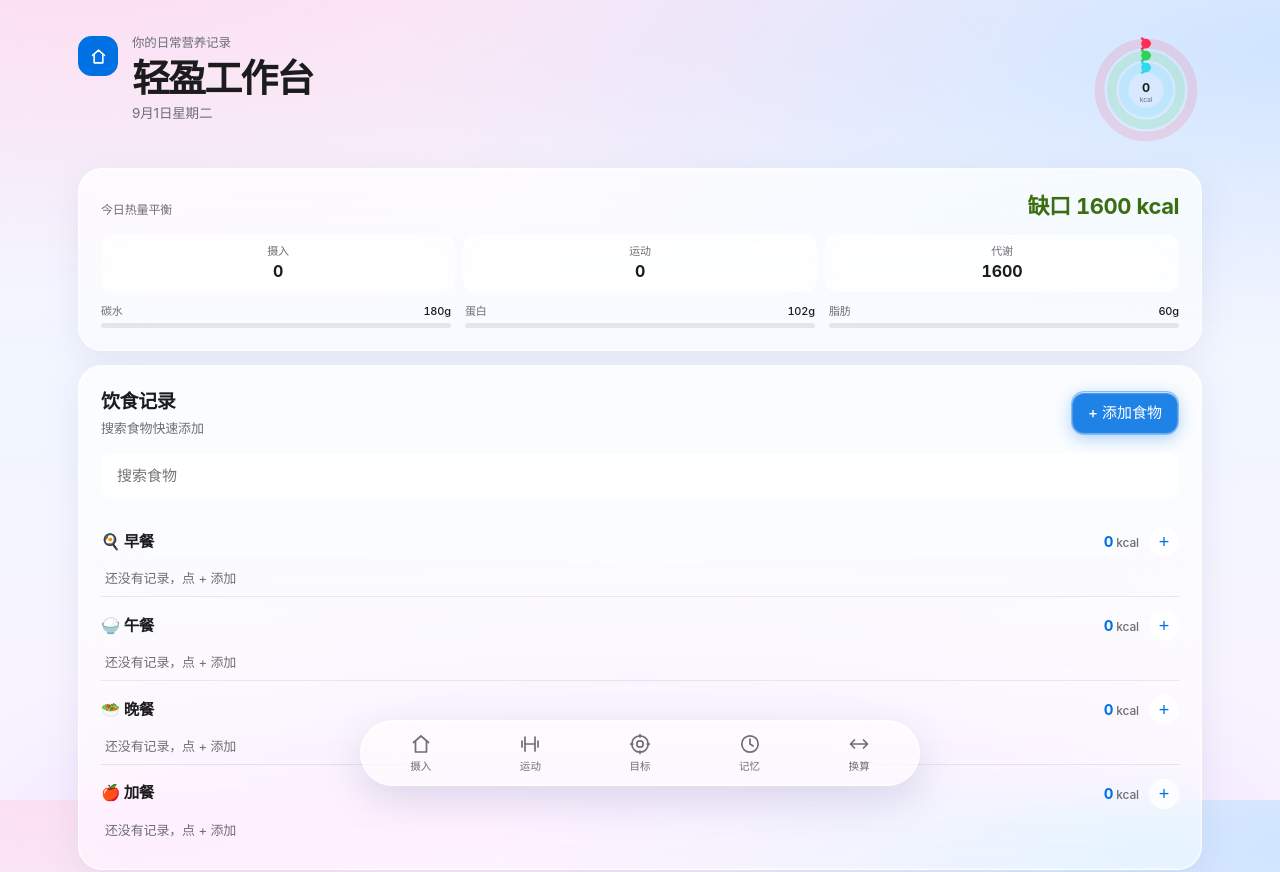
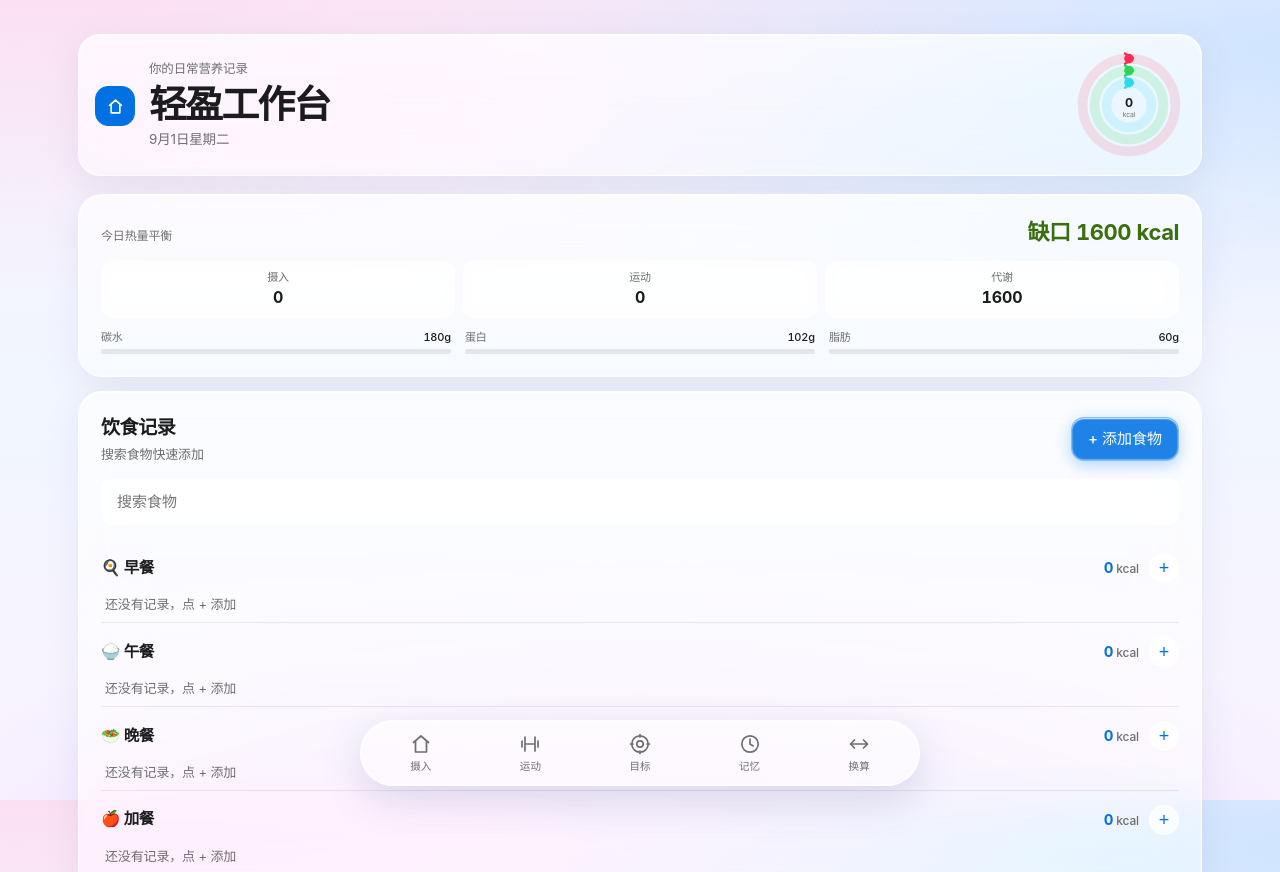
Before and after one commit to liujiaxin2006/jianzhi-workbench, a plain HTML site: page index.html in a window 1280 px wide. Shown: the top 872 px of the page. Drawn offline with Linux system fonts and the light colour scheme.

Commit message:
header 加毛玻璃背景（与卡片统一）

```diff
--- a/index.html
+++ b/index.html
@@ -37,7 +37,7 @@ body{margin:0;color:var(--ink);font:15px/1.45 -apple-system,BlinkMacSystemFont,"
   linear-gradient(180deg,#f8f4ff 0%,#f1f6ff 52%,#fbf3ff 100%);background-attachment:fixed}
 .wrap{max-width:1180px;margin:auto;padding:34px 28px 140px}
 /* ---------- header ---------- */
-header{display:flex;align-items:flex-start;gap:14px;margin-bottom:22px}
+header{display:flex;align-items:center;gap:14px;margin-bottom:18px;padding:14px 16px;background:linear-gradient(180deg,rgba(255,255,255,.72),rgba(255,255,255,.5));border:var(--glass-border);border-radius:22px;box-shadow:var(--glass-highlight),var(--shadow-card);-webkit-backdrop-filter:blur(28px) saturate(1.9);backdrop-filter:blur(28px) saturate(1.9)}
 .home-btn{flex:0 0 auto;width:40px;height:40px;margin-top:2px;border:var(--glass-border);border-radius:13px;background:rgba(255,255,255,.6);color:var(--muted);display:flex;align-items:center;justify-content:center;cursor:pointer;transition:.2s;-webkit-backdrop-filter:blur(12px);backdrop-filter:blur(12px)}
 .home-btn svg{width:19px;height:19px}
 .home-btn:active{transform:scale(.94)}
```
